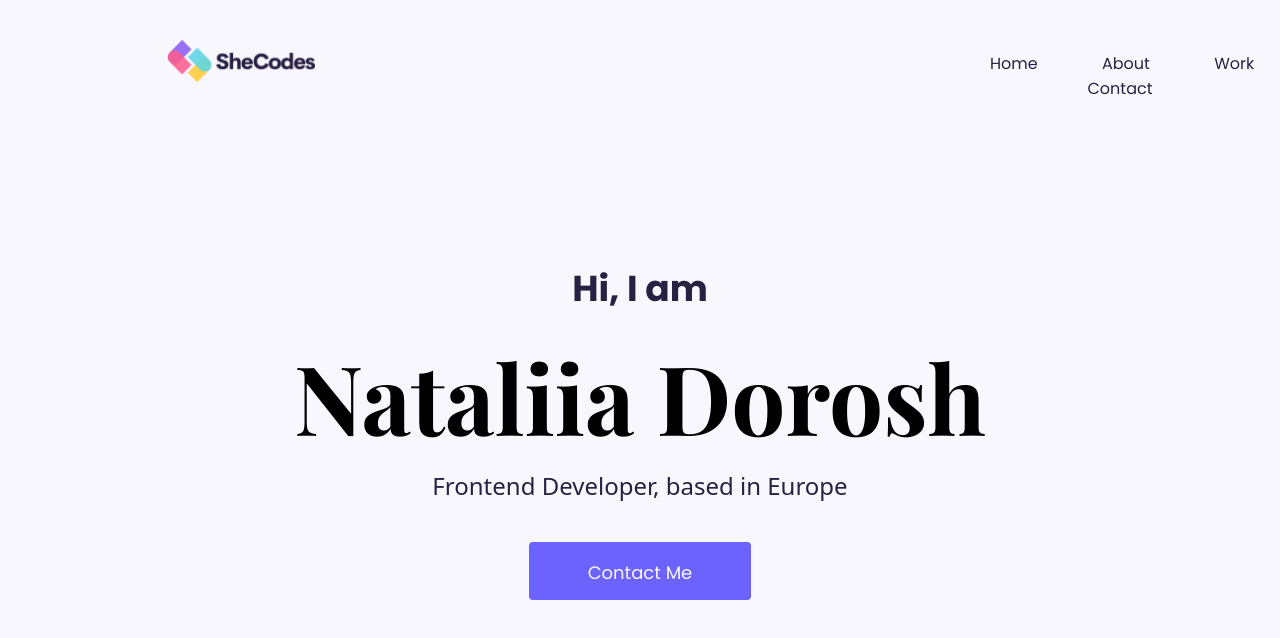
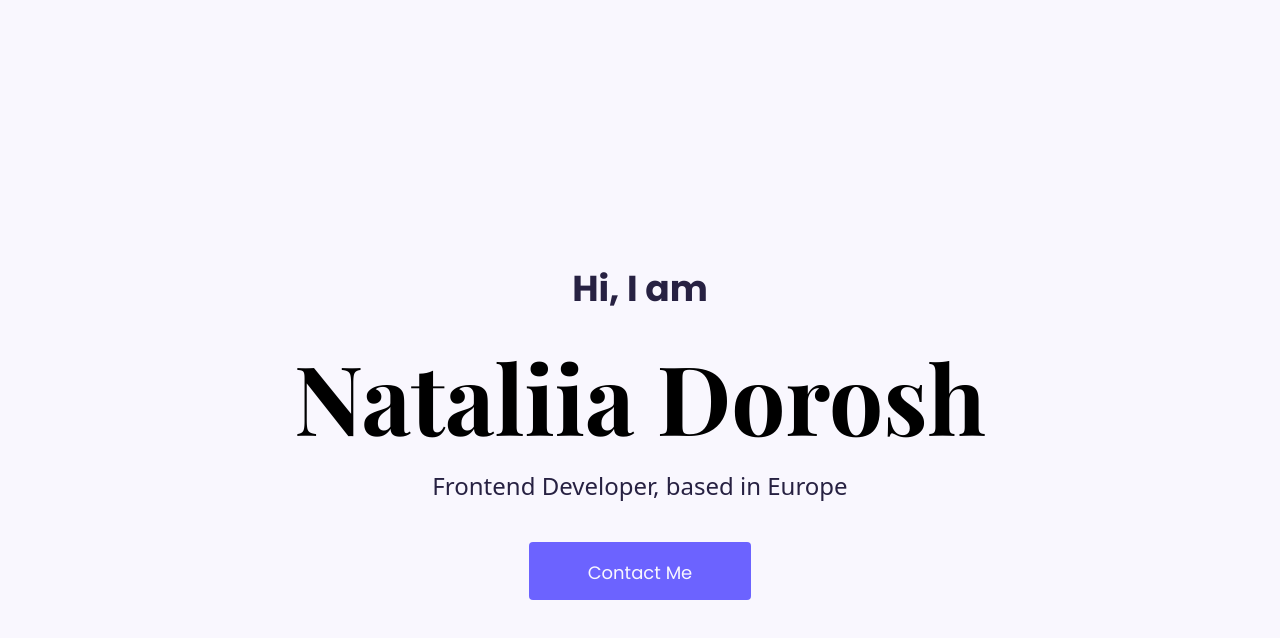
Before and after one commit to Niki313/responsive-week4-lesson7, a plain HTML site: page index.html in a window 1280 px wide. Drawn offline with nearby package versions, Linux system fonts and the light colour scheme; a web font is replaced by a local one.

Commit message:
adjusting the site to the task

```diff
--- a/index.html
+++ b/index.html
@@ -37,16 +37,7 @@
   </head>
   <body>
       <div class="wrapper">
-        <div>
-          <img src="img/logo.png" alt="logo" width="150px" class="logo" />
 
-          <div class="link-menu-block">
-            <a href="home.html" class="col-2 link-menu">Home </a>
-            <a href="about.html" class="col-2 link-menu">About </a>
-            <a href="work.html" class="col-2 link-menu">Work </a>
-            <a href="contact.html" class="col-2 link-menu">Contact</a>
-          </div>
-        </div>
         <div class="greeting-text">
           <p class="greeting">Hi, I am</p>
           <h1 class="name">Nataliia Dorosh</h1>
--- a/style.css
+++ b/style.css
@@ -21,32 +21,6 @@ body {
   padding: 51px 67px;
 }
 
-.logo {
-  position: absolute;
-  top: 40px;
-  left: 165px;
-}
-
-.link-menu {
-  text-decoration: none;
-  font-size: 16px;
-  color: var(--first-color);
-  line-height: 24px;
-  font-family: var(--fontfamily-first);
-  margin: 0 30px;
-}
-.link-menu-block {
-  position: absolute;
-  top: 51px;
-  left: 960px;
-}
-
-.link-menu:visited {
-  color: var(--second-color);
-}
-.link-menu:hover {
-  color: var(--second-color);
-}
 .greeting-text {
   margin-top: 211px;
 }
```
